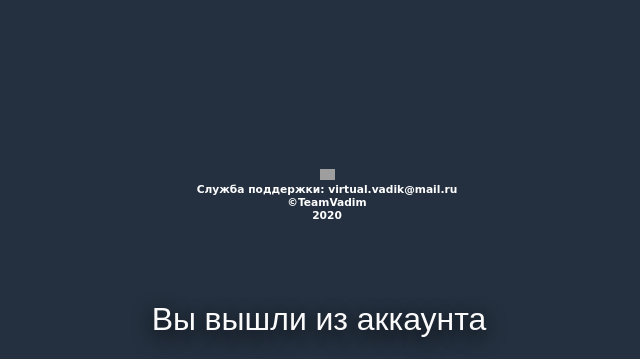
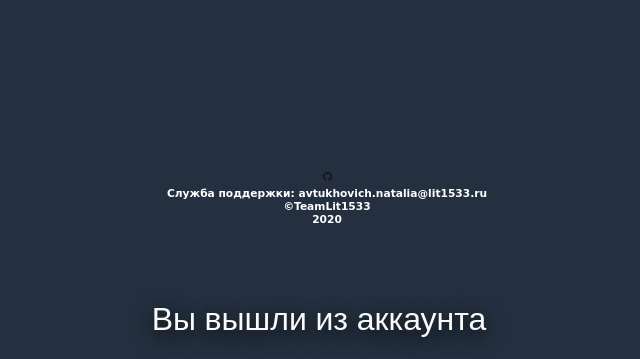
Before and after one commit to Natasha-rare/Programming-project, a Django app: template templates/registration/logged_out.html in a window 1280 px wide. Shown: the top 359 px of the page, without its empty margins (321-961 px from the left). Run offline with Django 3.2, Linux system fonts and the light colour scheme; the template is opened without the code that fills it, so the values that code supplies are empty; some web fonts are replaced; grey boxes are pictures that could not be loaded.

Commit message:
Исправлены ссылки

```diff
--- a/templates/footer.html
+++ b/templates/footer.html
@@ -3,8 +3,8 @@
     <link rel="stylesheet" type="text/css" href="{% static 'css/footer.css' %}">
     <link href="https://fonts.googleapis.com/css2?family=Bellota+Text:wght@300&family=Quicksand:wght@300&display=swap" rel="stylesheet">
 
-    <h1><a href="https://gitlab.informatics.ru/team-vadim-/virtual-person.git"><img style="width: 15px;" src="/static/img/git.png" href="https://gitlab.informatics.ru/team-vadim-/virtual-person.git"></a><br>
-        Служба поддержки: virtual.vadik@mail.ru<br>
-        ©TeamVadim<br>
+    <h1><a href="https://github.com/Natasha-rare/Programming-project"><img style="width: 15px;" src="/static/img/git.png" href="https://github.com/Natasha-rare/Programming-project"></a><br>
+        Служба поддержки: avtukhovich.natalia@lit1533.ru<br>
+        ©TeamLit1533<br>
         2020</h1>
 </footer>
```
Also changed, not shown: static/img/git.png (added), 2 other files.
